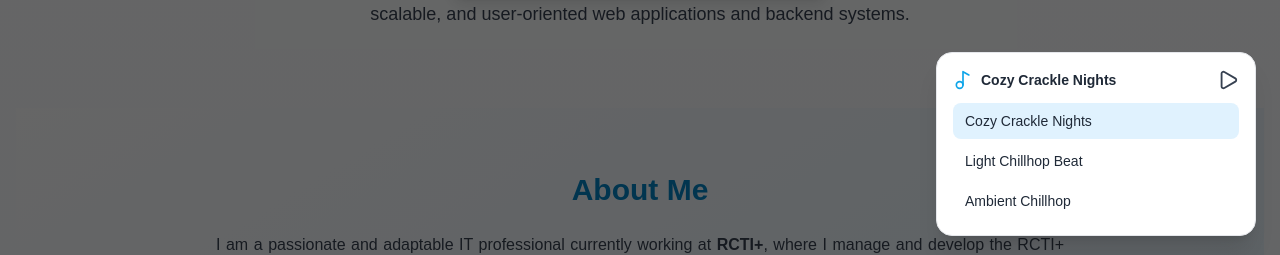
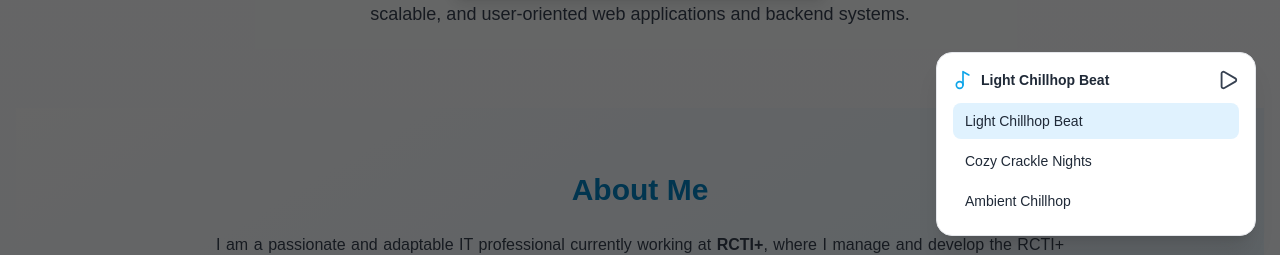
Before and after one commit to feriromadhona1/feriromadhona-site, a Next.js app: page / in a window 1280 px wide. Shown: the part 540-795 px from the top of the page. Built offline with nearby package versions, Linux system fonts and the light colour scheme.

Commit message:
update pages

```diff
--- a/src/components/molecules/MusicPlayer/index.tsx
+++ b/src/components/molecules/MusicPlayer/index.tsx
@@ -4,8 +4,8 @@ import { Play, Pause, Music2 } from "lucide-react";
 import { motion, AnimatePresence } from "framer-motion";
 
 const playlist = [
+  { title: "Light Chillhop Beat", src: "/assets/music/music2.mp3" },
   { title: "Cozy Crackle Nights", src: "/assets/music/music1.mp3" },
-  { title: "Light Chillhop Beat", src: "/assets/music/music2.mp3" },
   { title: "Ambient Chillhop", src: "/assets/music/music3.mp3" },
 ];
 
@@ -51,7 +51,7 @@ export default function MusicPlayer({ autoPlay = false }: MusicPlayerProps) {
   const handleMouseLeave = () => {
     timeoutRef.current = setTimeout(() => {
       setIsMinimized(true);
-    }, 10000); // 10s
+    }, 5000); // 10s
   };
 
   const handleMouseEnter = () => {
```
